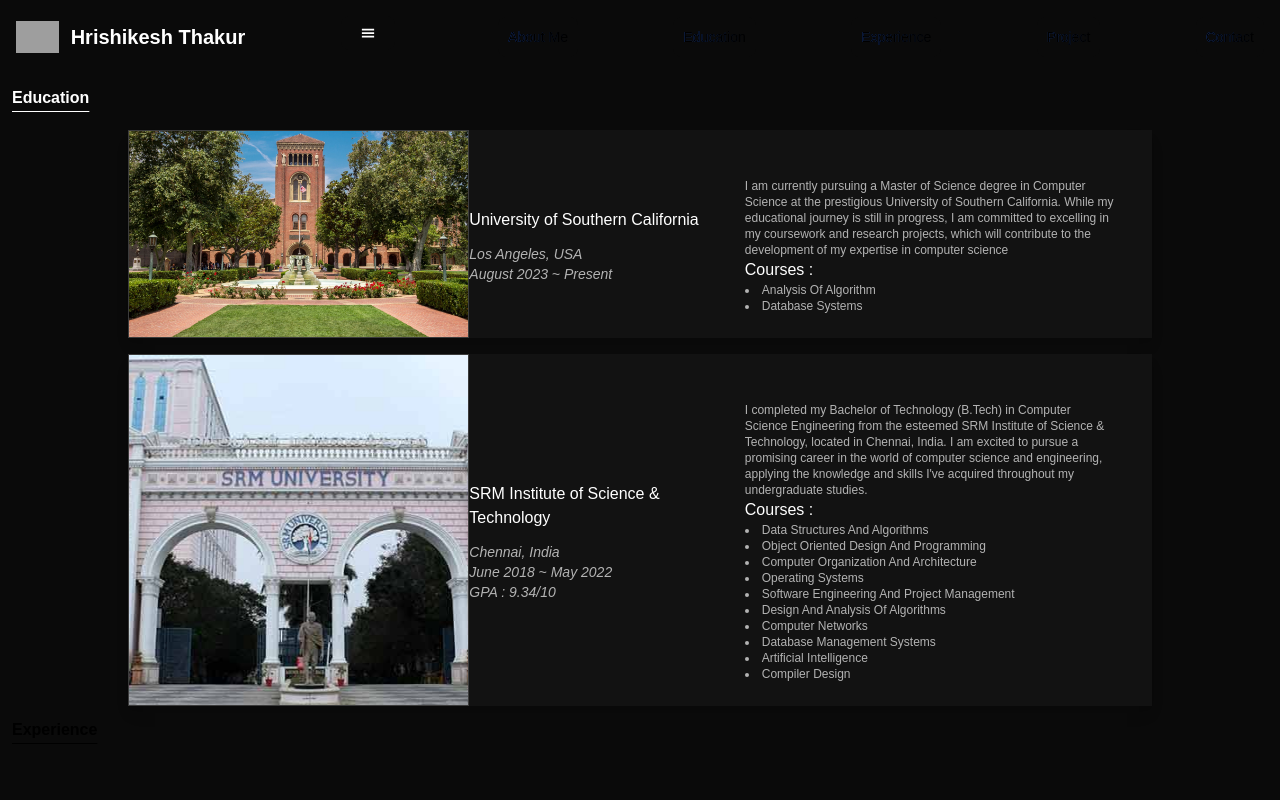
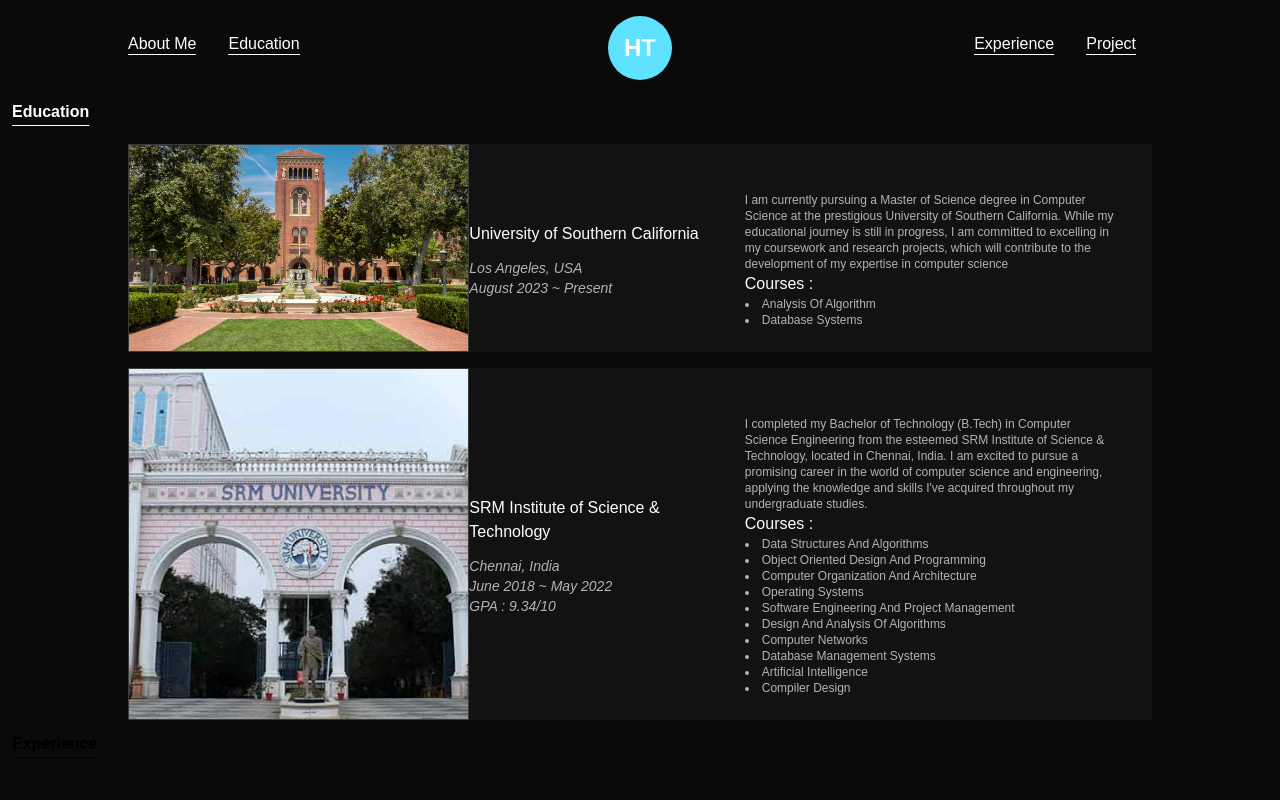
Before and after one commit to hrishikesh2708/portfolio, a React (Create React App) app: page / in a window 1280 px wide. Shown: the top 800 px of the page. Built offline with nearby package versions, Linux system fonts and the light colour scheme; grey boxes are pictures that could not be loaded.

Commit message:
added framer motion and updated navbar

```diff
--- a/package.json
+++ b/package.json
@@ -7,6 +7,7 @@
     "@testing-library/react": "^13.4.0",
     "@testing-library/user-event": "^13.5.0",
     "eslint-plugin-tailwindcss": "^3.13.0",
+    "framer-motion": "^10.16.4",
     "prettier": "^3.0.3",
     "react": "^18.2.0",
     "react-dom": "^18.2.0",
--- /dev/null
+++ b/src/components/Logo.js
@@ -0,0 +1,26 @@
+import { motion } from "framer-motion";
+import React from "react";
+// const MotionLink = motion(a);
+function Logo() {
+  return (
+    <div class="flex items-center justify-center mt-2">
+      <motion.a
+        href="/"
+        class=" w-16 h-16 bg-accent-3 text-shade-1 flex items-center justify-center rounded-full text-2xl font-bold"
+        whileHover={{
+          backgroundColor: [
+            "#121212",
+            "rgba(131,58,180,1)",
+            "rgba(253,29,29,1)",
+            "#121212",
+          ],
+        }}
+        transition={{ duration: 1, repeat: Infinity }}
+      >
+        HT
+      </motion.a>
+    </div>
+  );
+}
+
+export default Logo;
--- a/src/components/Navbar.js
+++ b/src/components/Navbar.js
@@ -1,127 +1,74 @@
 import React from "react";
 import { GiHamburgerMenu } from "react-icons/gi";
-const content = [
+import Logo from "./Logo";
+const contentl = [
   {
     label: "About Me",
     path: "#aboutMe",
+    class: "mr-4",
   },
   {
     label: "Education",
     path: "#education",
+    class: "mx-4",
   },
+  // {
+  //   label: "Contact",
+  //   path: "#contact",
+  //   class: "ml-4",
+  // },
+];
+const contentr = [
   {
     label: "Experience",
     path: "#experience",
+    class: "mx-4",
   },
   {
     label: "Project",
     path: "#project",
-  },
-  {
-    label: "Contact",
-    path: "#contact",
+    class: "mx-4",
   },
 ];
-
+const Customlink = ({ href, title, className = "" }) => {
+  return (
+    <a href={href} class={`${className} relative group`}>
+      {title}
+      <span class=" h-[0.1px] inline-block w-full bg-shade-1 left-0 -bottom-0.5 absolute group-hover:w-full transition-[width] ease duration-300">
+        &nbsp;
+      </span>
+    </a>
+  );
+};
 function Navbar() {
   return (
-    <nav class="">
-      <div class="max-w-screen-xl flex flex-wrap items-center justify-between mx-auto p-4">
-        <a href="#" class="flex items-center">
-          <img
-            src="https://flowbite.com/docs/images/logo.svg"
-            class="h-8 mr-3"
-            alt="Flowbite Logo"
-          />
-          <span class="self-center text-xl font-semibold whitespace-nowrap text-shade-1">
-            Hrishikesh Thakur
-          </span>
-        </a>
-
-        <div class="text-center">
-          <button
-            class="text-shade-1 bg-shade-5 hover:bg-shade-4 focus:ring-2 focus:ring-shade-1 font-medium rounded-lg text-sm px-5 py-2.5 mr-2 mb-2 focus:outline-none"
-            type="button"
-            data-drawer-target="drawer-right-example"
-            data-drawer-show="drawer-right-example"
-            data-drawer-placement="right"
-            aria-controls="drawer-right-example"
-          >
-            <GiHamburgerMenu />
-          </button>
-        </div>
-        <div
-          id="drawer-right-example"
-          class="fixed top-0 right-0 z-40 h-screen p-4 overflow-y-auto transition-transform translate-x-full bg-white w-80 dark:bg-gray-800"
-          tabindex="-1"
-          aria-labelledby="drawer-right-label"
-        >
-          <h5
-            id="drawer-right-label"
-            class="inline-flex items-center mb-4 text-base font-semibold text-gray-500 dark:text-gray-400"
-          >
-            <svg
-              class="w-4 h-4 mr-2.5"
-              aria-hidden="true"
-              xmlns="http://www.w3.org/2000/svg"
-              fill="currentColor"
-              viewBox="0 0 20 20"
-            >
-              <path d="M10 .5a9.5 9.5 0 1 0 9.5 9.5A9.51 9.51 0 0 0 10 .5ZM9.5 4a1.5 1.5 0 1 1 0 3 1.5 1.5 0 0 1 0-3ZM12 15H8a1 1 0 0 1 0-2h1v-3H8a1 1 0 0 1 0-2h2a1 1 0 0 1 1 1v4h1a1 1 0 0 1 0 2Z" />
-            </svg>
-            Right drawer
-          </h5>
-          <button
-            type="button"
-            data-drawer-hide="drawer-right-example"
-            aria-controls="drawer-right-example"
-            class="text-gray-400 bg-transparent hover:bg-gray-200 hover:text-gray-900 rounded-lg text-sm w-8 h-8 absolute top-2.5 right-2.5 inline-flex items-center justify-center dark:hover:bg-gray-600 dark:hover:text-white"
-          >
-            <svg
-              class="w-3 h-3"
-              aria-hidden="true"
-              xmlns="http://www.w3.org/2000/svg"
-              fill="none"
-              viewBox="0 0 14 14"
-            >
-              <path
-                stroke="currentColor"
-                stroke-linecap="round"
-                stroke-linejoin="round"
-                stroke-width="2"
-                d="m1 1 6 6m0 0 6 6M7 7l6-6M7 7l-6 6"
-              />
-            </svg>
-            <span class="sr-only">Close menu</span>
-          </button>
-          <p class="mb-6 text-sm text-gray-500 dark:text-gray-400">
-            Supercharge your hiring by taking advantage of our{" "}
-            <a
-              href="#"
-              class="text-blue-600 underline font-medium dark:text-blue-500 hover:no-underline"
-            >
-              limited-time sale
-            </a>{" "}
-            for Flowbite Docs + Job Board. Unlimited access to over 190K
-            top-ranked candidates and the #1 design job board.
-          </p>
-        </div>
-        {content.map((element) => {
+    <header class="w-full px-32 py-8 font-medium flex items-center justify-between text-shade-1">
+      <div class=" absolute left-[50%] top-2 translate-x-[-50%]">
+        <Logo />
+      </div>
+      <nav class="">
+        {contentl.map((element) => {
           return (
-            <a
-              type="button"
+            <Customlink
               href={element.path}
-              class="stroke-2 bg-shade-5 hover:bg-shade-4 focus:ring-2 focus:outline-none focus:ring-shade-2 font-medium rounded-lg text-sm p-2.5 text-center inline-flex items-center"
-            >
-              {/* {element.icon} */}
-              <span class="bg-gradient-to-r from-blue-600 via-green-500 to-indigo-400 inline-block text-transparent bg-clip-text">
-                {element.label}
-              </span>
-            </a>
+              title={element.label}
+              className={`${element.class}`}
+            />
           );
         })}
-      </div>
-    </nav>
+      </nav>
+      <nav class="">
+        {contentr.map((element) => {
+          return (
+            <Customlink
+              href={element.path}
+              title={element.label}
+              className={`${element.class}`}
+            />
+          );
+        })}
+      </nav>
+    </header>
   );
 }
 
```
Also changed, not shown: 1 other file (tests, documents, lock files or other folders).
